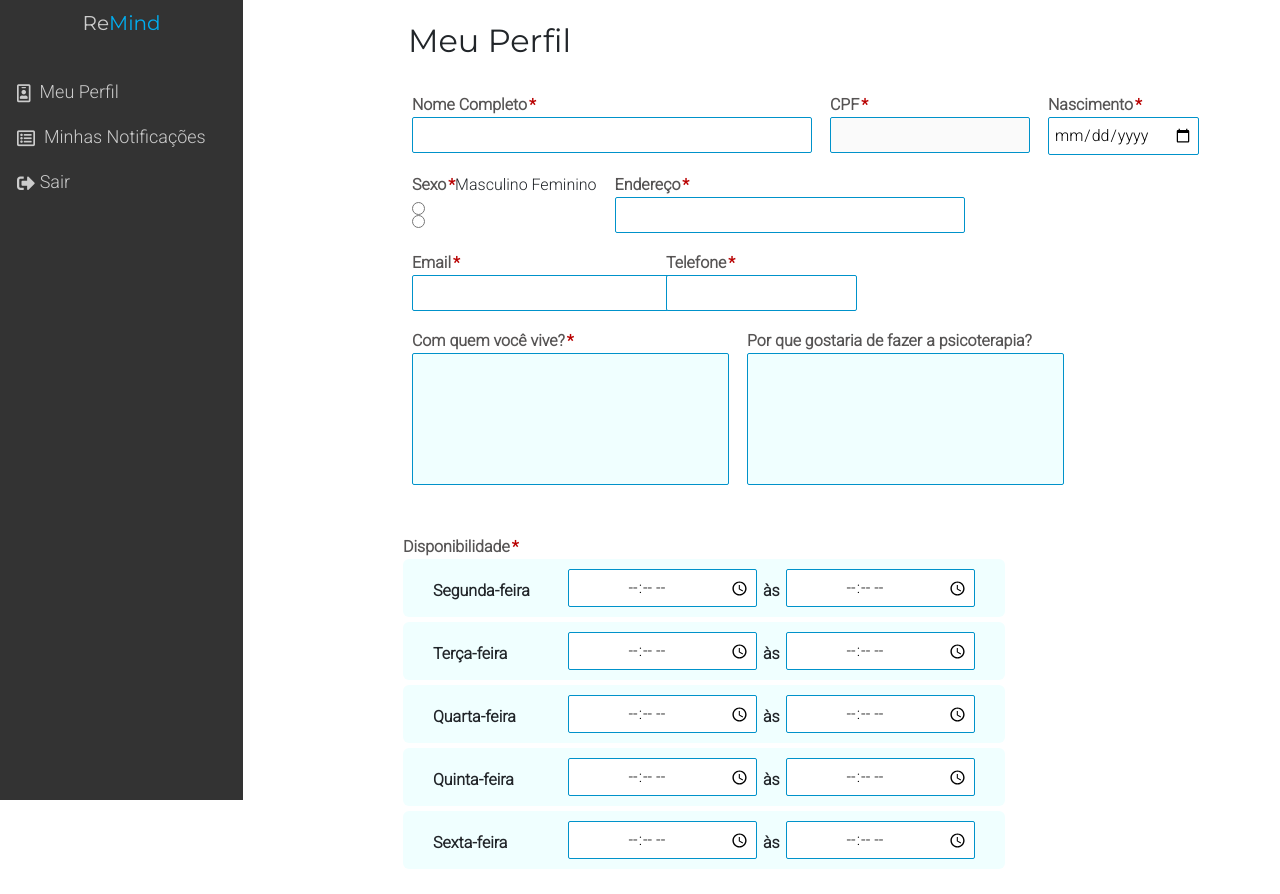
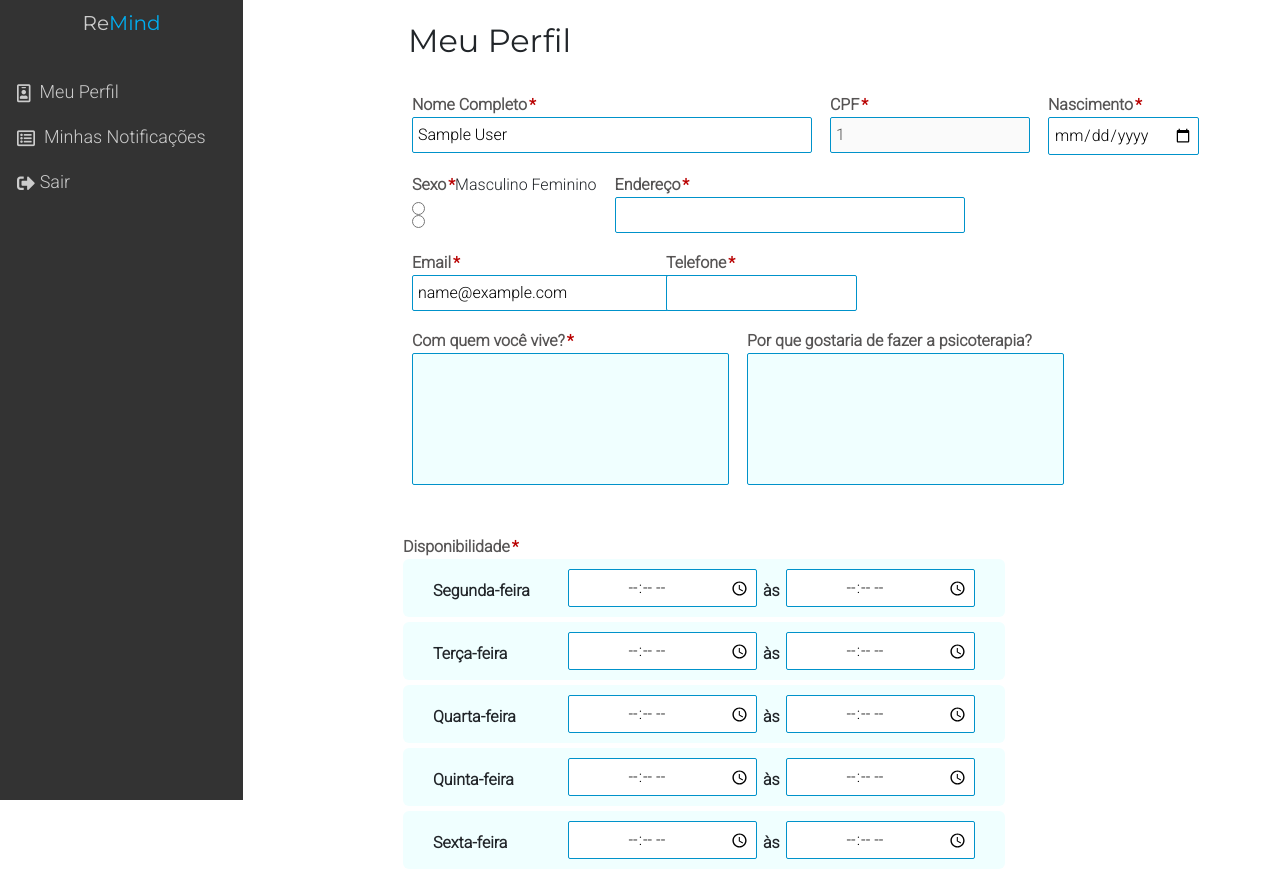
Before and after one commit to manogray/remindWeb, a PHP site: page /profilePaciente.php in a window 1280 px wide. Shown: the top 894 px of the page. Run offline with PHP 8.4, Linux system fonts and the light colour scheme; the visitor is signed in with stand-in values (Sample User, id 1); data that the repository does not hold is empty; some libraries are stand-ins or nearby versions.

Commit message:
correções em profilePaciente e profileTerapeuta

```diff
--- a/profilePaciente.php
+++ b/profilePaciente.php
@@ -33,48 +33,48 @@
                     <div class="form-group">
                     <div class="form-input">
                             <label for="nome" class="required">Nome Completo</label>
-                            <input style="width: 400px;" type="text" value="<?=$pacienteInfo->nome?>"name="nome" id="nome" required>
+                            <input style="width: 400px;" type="text" value="<?=$pacienteLogado->nome?>"name="nome" id="nome" required>
                         </div>
                         <div class="form-input">
                             <label for="cpf" class="required">CPF</label>
-                            <input style="width: 200px;" type="text" value="<?=$pacienteInfo->cpf?>" name="cpf" id="cpf" disabled>
+                            <input style="width: 200px;" type="text" value="<?=$pacienteLogado->cpf?>" name="cpf" id="cpf" disabled>
                         </div>
                         <div class="form-input">
                             <label for="nascimento" class="required">Nascimento</label>
-                            <input type="date" value="<?=$pacienteInfo->nascimento?>" name="nascimento" id="nascimento" required>
+                            <input type="date" value="<?=$pacienteLogado->nascimento?>" name="nascimento" id="nascimento" required>
                         </div>
 
                         <div class="form-input">
                             <label for="sexo" class="required">Sexo</label>
-                            <input class="radio-area" type="radio" name="sexo" required value="MASCULINO" <?php echo ($pacienteInfo->sexo == "MASCULINO") ? "checked" : null; ?>/>Masculino
-                            <input class="radio-area" type="radio" name="sexo" required value="FEMININO" <?php echo ($pacienteInfo->sexo == "FEMININO") ? "checked" : null; ?>/>Feminino
+                            <input class="radio-area" type="radio" name="sexo" required value="MASCULINO" <?php echo ($pacienteLogado->sexo == "MASCULINO") ? "checked" : null; ?>/>Masculino
+                            <input class="radio-area" type="radio" name="sexo" required value="FEMININO" <?php echo ($pacienteLogado->sexo == "FEMININO") ? "checked" : null; ?>/>Feminino
                         </div>
 
 
                         <div class="form-input">
                             <label for="endereco" class="required">Endereço</label>
-                            <input style="width: 400px;" type="text" value="<?=$pacienteInfo->endereco?>"name="endereco" id="enderecoP" required>
+                            <input style="width: 400px;" type="text" value="<?=$pacienteLogado->endereco?>"name="endereco" id="enderecoP" required>
                         </div>
 
                         <div class="form-input">
                             <label for="email" class="required">Email</label>
-                            <input style="width: 400px;" type="email" value="<?=$pacienteInfo->email?>" name="email" id="emailP" required>
+                            <input style="width: 400px;" type="email" value="<?=$pacienteLogado->email?>" name="email" id="emailP" required>
                         </div>
                         <div class="form-input" id="tellP">
                             <label for="telefone" class="required">Telefone</label>
-                            <input type="text" value="<?=$pacienteInfo->telefone?>" name="telefone" id="telefoneP" required>
+                            <input type="text" value="<?=$pacienteLogado->telefone?>" name="telefone" id="telefoneP" required>
                         </div>
                         <br>
                         <br><br>
                         <div class="text-area-form">
                             <div class="form-input">
                                 <label for="vinculoResidencial" class="required">Com quem você vive?</label>
-                                <textarea name="vinculoResidencial" required class="text-area" rows="5" cols="35" maxlength="500"><?=$pacienteInfo->vinculoResidencial?></textarea>
+                                <textarea name="vinculoResidencial" required class="text-area" rows="5" cols="35" maxlength="500"><?=$pacienteLogado->vinculoResidencial?></textarea>
                             </div>
 
                             <div class="form-input">
                                 <label for="demanda" >Por que gostaria de fazer a psicoterapia?</label>
-                                <textarea class="text-area" name="demanda" required rows="5 " cols="35" maxlength="500"><?=$pacienteInfo->demanda?></textarea>
+                                <textarea class="text-area" name="demanda" required rows="5 " cols="35" maxlength="500"><?=$pacienteLogado->demanda?></textarea>
                             </div>
                         </div>
                         <div class="form-input" style="display: none;" id="opcao">
@@ -88,41 +88,41 @@
                                 <div class="dia">
                                     <span class="semana">Segunda-feira</span>
                                     <div class="hora" style="display: flex;">
-                                        <input class="time-input" type="time" value="<?=$pacienteInfo->disponibilidade->Seg->inicio?>" name="timeSegIni">
+                                        <input class="time-input" type="time" value="<?=$pacienteLogado->disponibilidade->Seg->inicio?>" name="timeSegIni">
                                         <span class="semana" style="margin: 0px 6px;">às</span>
-                                        <input class="time-input" type="time" value="<?=$pacienteInfo->disponibilidade->Seg->fim?>" name="timeSegFim">
+                                        <input class="time-input" type="time" value="<?=$pacienteLogado->disponibilidade->Seg->fim?>" name="timeSegFim">
                                     </div>
                                 </div>
                                 <div class="dia">
                                     <span class="semana">Terça-feira</span>
                                     <div class="hora" style="display: flex;">
-                                        <input class="time-input" type="time" value="<?=$pacienteInfo->disponibilidade->Ter->inicio?>" name="timeTerIni">
+                                        <input class="time-input" type="time" value="<?=$pacienteLogado->disponibilidade->Ter->inicio?>" name="timeTerIni">
                                         <span class="semana" style="margin: 0px 6px;">às</span>
-                                        <input class="time-input" type="time" value="<?=$pacienteInfo->disponibilidade->Ter->fim?>" name="timeTerFim">
+                                        <input class="time-input" type="time" value="<?=$pacienteLogado->disponibilidade->Ter->fim?>" name="timeTerFim">
                                     </div>
                                 </div>
                                 <div class="dia">
                                     <span class="semana">Quarta-feira</span>
                                     <div class="hora" style="display: flex;">
-                                        <input class="time-input" type="time" value="<?=$pacienteInfo->disponibilidade->Qua->inicio?>" name="timeQuaIni">
+                                        <input class="time-input" type="time" value="<?=$pacienteLogado->disponibilidade->Qua->inicio?>" name="timeQuaIni">
                                         <span class="semana" style="margin: 0px 6px;">às</span>
-                                        <input class="time-input" type="time" value="<?=$pacienteInfo->disponibilidade->Qua->fim?>" name="timeQuaFim">
+                                        <input class="time-input" type="time" value="<?=$pacienteLogado->disponibilidade->Qua->fim?>" name="timeQuaFim">
                                     </div>
                                 </div>
                                 <div class="dia">
                                     <span class="semana">Quinta-feira</span>
                                     <div class="hora" style="display: flex;">
-                                        <input class="time-input" type="time" value="<?=$pacienteInfo->disponibilidade->Qui->inicio?>" name="timeQuiIni">
+                                        <input class="time-input" type="time" value="<?=$pacienteLogado->disponibilidade->Qui->inicio?>" name="timeQuiIni">
                                         <span class="semana" style="margin: 0px 6px;">às</span>
-                                        <input class="time-input" type="time" value="<?=$pacienteInfo->disponibilidade->Qui->fim?>" name="timeQuiFim">
+                                        <input class="time-input" type="time" value="<?=$pacienteLogado->disponibilidade->Qui->fim?>" name="timeQuiFim">
                                     </div>
                                 </div>
                                 <div class="dia">
                                     <span class="semana">Sexta-feira</span>
                                     <div class="hora" style="display: flex;">
-                                        <input class="time-input" type="time" value="<?=$pacienteInfo->disponibilidade->Sex->inicio?>" name="timeSexIni">
+                                        <input class="time-input" type="time" value="<?=$pacienteLogado->disponibilidade->Sex->inicio?>" name="timeSexIni">
                                         <span class="semana" style="margin: 0px 6px;">às</span>
-                                        <input class="time-input" type="time" value="<?=$pacienteInfo->disponibilidade->Sex->fim?>" name="timeSexFim">
+                                        <input class="time-input" type="time" value="<?=$pacienteLogado->disponibilidade->Sex->fim?>" name="timeSexFim">
                                     </div>
                                 </div>
                             </div>
```
Also changed, not shown: 1 other file.
